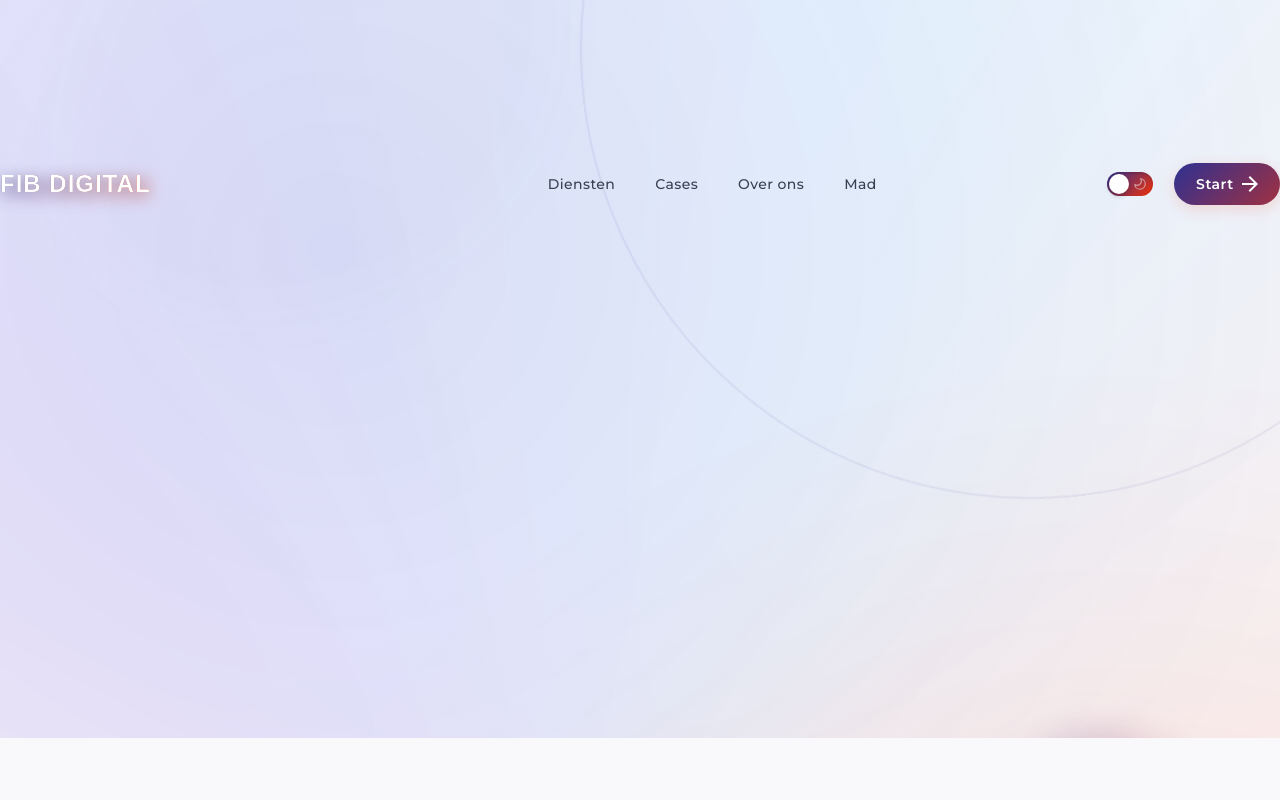
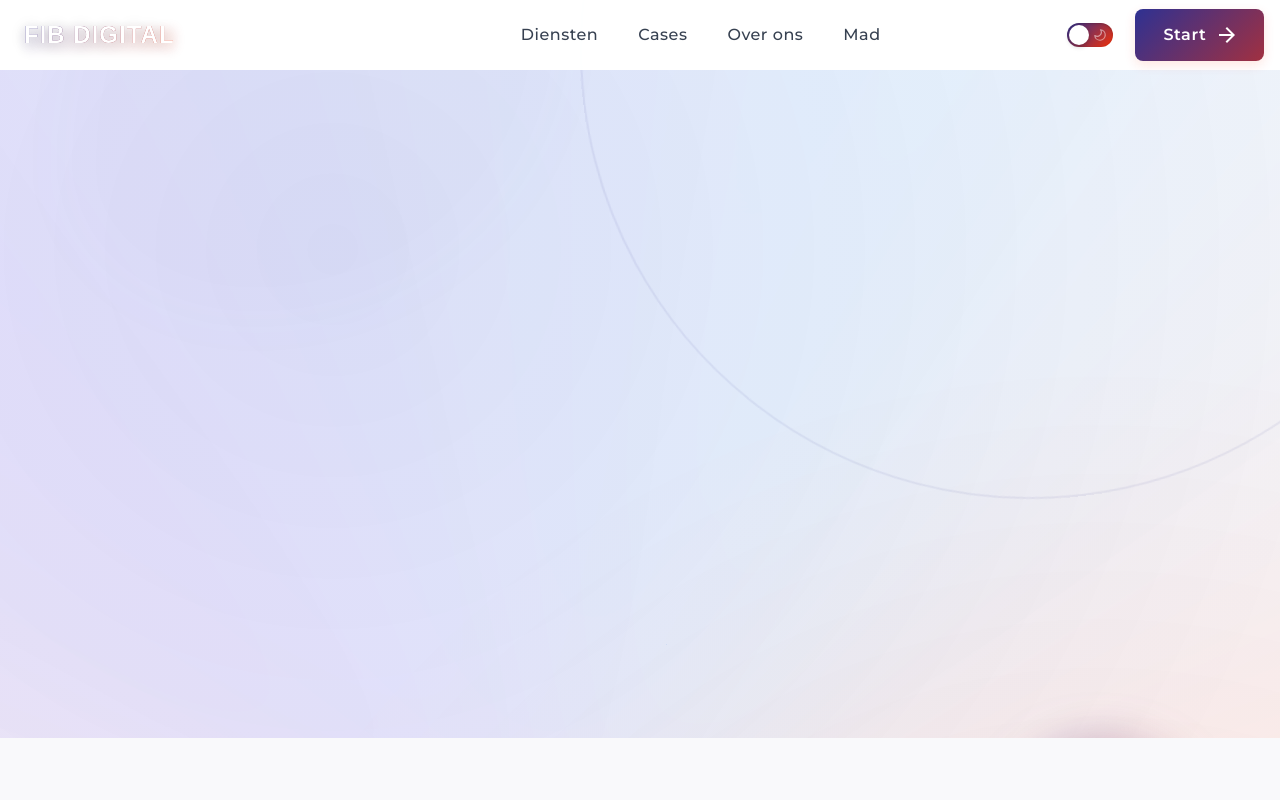
Before and after one commit to pamaljayasinghe/fibads-agency-web, a Next.js app in the folder fibads/: page / in a window 1280 px wide. Shown: the top 800 px of the page. Built offline with nearby package versions, Linux system fonts and the light colour scheme; a web font is replaced by a local one.

Commit message:
updated header

```diff
--- a/fibads/components/Header/Header.css
+++ b/fibads/components/Header/Header.css
@@ -5,24 +5,25 @@
   left: 0;
   z-index: var(--z-sticky);
   transition: all 0.3s ease;
-  background: none; /* Completely transparent initially */
-  height: auto; /* Remove fixed height to prevent boxy look */
+  background-color: rgba(255, 255, 255, 0.98); /* Solid background */
+  height: 70px; /* Reduced height */
+  display: flex;
+  align-items: center;
 }
 
 .dark-mode .header {
-  background: none;
+  background-color: rgba(18, 23, 33, 0.98);
 }
 
 .header.scrolled {
-  background-color: rgba(255, 255, 255, 0.9);
-  backdrop-filter: blur(10px);
-  -webkit-backdrop-filter: blur(10px);
-  box-shadow: 0 4px 20px rgba(0, 0, 0, 0.05);
+  background-color: rgba(255, 255, 255, 0.98);
+  box-shadow: 0 4px 20px rgba(0, 0, 0, 0.04);
+  height: 70px; /* Slightly smaller when scrolled */
 }
 
 .dark-mode .header.scrolled {
-  background-color: rgba(15, 21, 35, 0.9);
-  box-shadow: 0 4px 20px rgba(0, 0, 0, 0.15);
+  background-color: rgba(18, 23, 33, 0.95);
+  box-shadow: 0 4px 20px rgba(0, 0, 0, 0.08);
 }
 
 .header.hidden {
@@ -33,11 +34,15 @@
   display: flex;
   justify-content: space-between;
   align-items: center;
-  padding: 1.5rem 0; /* Increased vertical padding */
+  padding: 0 1rem;
+  height: 100%;
+  width: 100%;
+  max-width: 1300px; /* Restored to match original site width */
+  margin: 0 auto;
 }
 
 .header.scrolled .header-container {
-  padding: 1rem 0; /* Less padding when scrolled */
+  padding: 0; /* Consistent padding when scrolled */
 }
 
 .logo-container {
@@ -48,12 +53,12 @@
   display: flex;
   align-items: center;
   font-family: "Ethnocentric", sans-serif;
-  font-size: 1.3rem; /* Increased font size for better visibility */
+  font-size: 1.25rem; /* Larger font size */
   font-weight: 700;
   color: var(--black);
   transition: all 0.3s ease;
-  padding: 0.5rem 0; /* Add padding to logo */
-  height: 100%; /* Make logo use full height */
+  padding: 0 0.5rem; /* Add some horizontal padding to logo */
+  height: 100%;
 }
 
 /* Make logo more elegant */
@@ -67,8 +72,8 @@
   -webkit-background-clip: text;
   background-clip: text;
   color: transparent;
-  font-size: 1.3rem;
-  letter-spacing: 2px;
+  font-size: 1.25rem; /* Smaller text size */
+  letter-spacing: 1.5px; /* Increased letter spacing for elegance */
   font-weight: 700;
 }
 
@@ -84,8 +89,8 @@
     var(--primary-blue) 0%,
     var(--primary-red) 100%
   );
-  opacity: 0.2;
-  filter: blur(8px);
+  opacity: 0.1; /* Reduced opacity */
+  filter: blur(6px); /* Reduced blur */
   z-index: -1;
   transform: translateY(20%);
 }
@@ -94,23 +99,24 @@
   display: flex;
 }
 
-/* Enhance navigation links */
+/* Fix navigation links spacing */
 .nav-links {
   display: flex;
   list-style: none;
-  gap: 2.5rem; /* More spacing between links */
+  gap: 2.5rem; /* Balanced spacing */
   margin: 0;
   padding: 0;
 }
 
 .nav-link {
   font-weight: 500;
-  font-size: var(--font-sm);
+  font-size: 1rem; /* Larger font size */
   color: var(--dark-gray);
   transition: all 0.3s ease;
   position: relative;
-  padding: 0.5rem 0;
-  letter-spacing: 0.4px;
+  padding: 0.5rem 0; /* Increased vertical padding */
+  letter-spacing: 0.5px; /* Increased letter spacing */
+  opacity: 1; /* Full opacity for better visibility */
 }
 
 .nav-link:hover {
@@ -135,7 +141,8 @@
     var(--primary-blue) 0%,
     var(--primary-red) 100%
   );
-  transition: width 0.4s cubic-bezier(0.65, 0, 0.35, 1);
+  transition: width 0.3s ease;
+  opacity: 0.8;
 }
 
 .animated-underline:hover::after {
@@ -154,18 +161,18 @@
   display: flex;
 }
 
-/* Prettier CTA button */
+/* Prettier CTA button with more elegant styling */
 .cta-button {
   display: flex;
   align-items: center;
-  gap: 0.5rem;
-  padding: 0.6rem 1.4rem;
-  border-radius: var(--radius-full);
+  gap: 0.8rem; /* More space between icon and text */
+  padding: 0.8rem 1.8rem; /* More padding */
+  border-radius: var(--radius-md); /* Less rounded for modern look */
   font-weight: 600;
-  font-size: var(--font-sm); /* Slightly larger font */
+  font-size: 1rem; /* Larger text */
   border: none;
   cursor: pointer;
-  transition: all 0.3s ease;
+  transition: all 0.35s ease;
   background: linear-gradient(
     135deg,
     var(--primary-blue) 0%,
@@ -173,10 +180,10 @@
   );
   background-size: 200% auto;
   color: white;
-  box-shadow: 0 4px 15px rgba(243, 48, 7, 0.15); /* More elegant shadow */
+  box-shadow: 0 4px 12px rgba(243, 48, 7, 0.12); /* Subtle shadow */
   position: relative;
   overflow: hidden;
-  letter-spacing: 0.5px; /* Added letter spacing */
+  letter-spacing: 0.6px; /* Increased letter spacing */
 }
 
 .cta-button::before {
@@ -340,8 +347,8 @@ body.menu-open {
 
 @media (max-width: 768px) {
   .header {
-    height: 50px;
-    padding: 0.5rem 0; /* Consistent padding on mobile */
+    height: 60px; /* Taller on mobile for better touch targets */
+    padding: 0; /* Remove padding */
   }
 
   .main-nav,
@@ -354,6 +361,6 @@ body.menu-open {
   }
 
   .header-container {
-    padding: 1rem 0;
+    padding: 0; /* Remove padding for mobile */
   }
 }
--- a/fibads/components/Header/Header.js
+++ b/fibads/components/Header/Header.js
@@ -16,7 +16,8 @@ const Header = () => {
       const scrollTop =
         window.pageYOffset || document.documentElement.scrollTop;
 
-      if (scrollTop > 50) {
+      if (scrollTop > 20) {
+        // Trigger header change sooner
         setScrolled(true);
         if (scrollTop > lastScrollTop) {
           setHidden(true);
```
